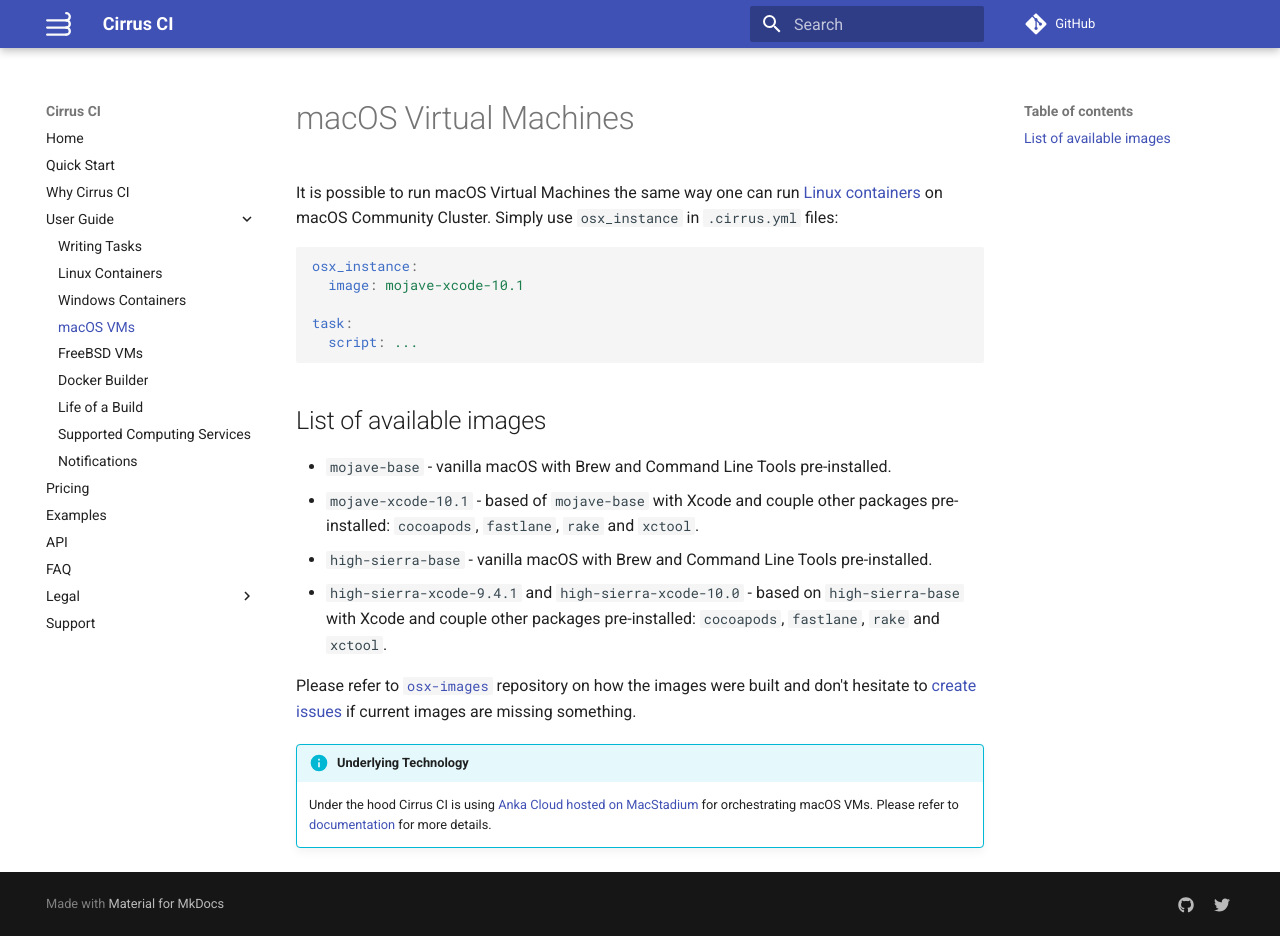
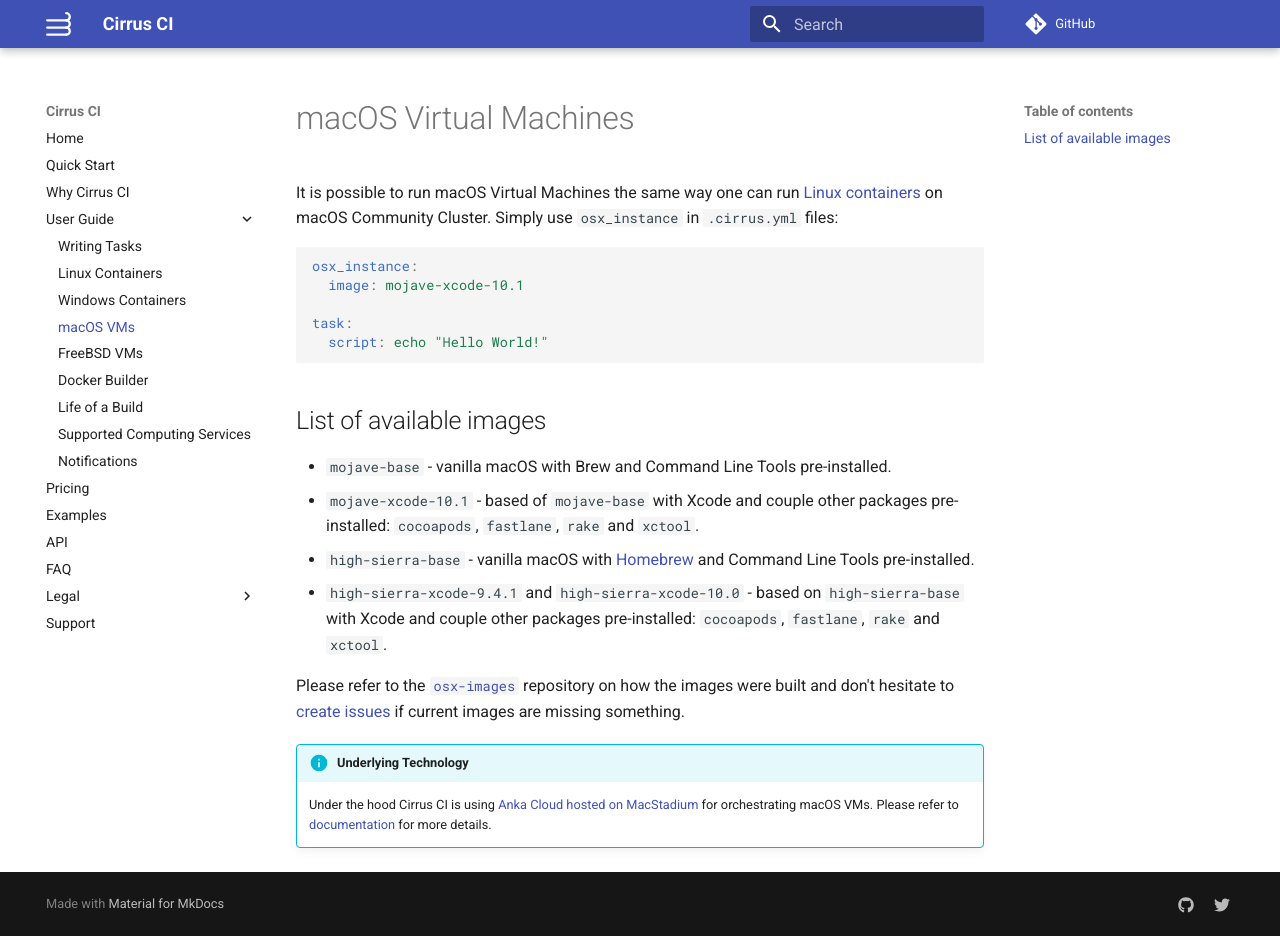
Before and after one commit to cirruslabs/cirrus-ci-docs, an MkDocs documentation site: the page built from docs/guide/macOS.md, in a window 1280 px wide and 936 px high. Built offline with MkDocs 1.6.1 and Material for MkDocs 9.7.7, drawn with Linux system fonts in a browser that asks for light colours; comment, search, counter and statistics services are not loaded.

Commit message:
Updated macOS docs

````diff
--- a/docs/guide/macOS.md
+++ b/docs/guide/macOS.md
@@ -1,6 +1,6 @@
 # macOS Virtual Machines
 
-It is possible to run macOS Virtual Machines the same way one can run [Linux containers](linux.md) on macOS Community Cluster.
+It is possible to run macOS Virtual Machines the same way one can run [Linux containers](linux) on macOS Community Cluster.
 Simply use `osx_instance` in `.cirrus.yml` files:
 
 ```yaml
@@ -8,7 +8,7 @@ osx_instance:
   image: mojave-xcode-10.1
 
 task:
-  script: ...
+  script: echo "Hello World!"
 ```
 
 ## List of available images
@@ -16,12 +16,12 @@ task:
 * `mojave-base` - vanilla macOS with Brew and Command Line Tools pre-installed.
 * `mojave-xcode-10.1` - based of `mojave-base` with Xcode and couple other packages pre-installed:
   `cocoapods`, `fastlane`, `rake` and `xctool`.
-* `high-sierra-base` - vanilla macOS with Brew and Command Line Tools pre-installed.
+* `high-sierra-base` - vanilla macOS with [Homebrew](https://brew.sh) and Command Line Tools pre-installed.
 * `high-sierra-xcode-9.4.1` and `high-sierra-xcode-10.0` - based on `high-sierra-base` with Xcode and couple other packages pre-installed: `cocoapods`, `fastlane`, `rake` and `xctool`.
 
-Please refer to [`osx-images`](https://github.com/cirruslabs/osx-images) repository on how the images were built and
+Please refer to the [`osx-images`](https://github.com/cirruslabs/osx-images) repository on how the images were built and
 don't hesitate to [create issues](https://github.com/cirruslabs/osx-images/issues) if current images are missing something.
 
 !!! info "Underlying Technology"
-    Under the hood Cirrus CI is using [Anka Cloud hosted on MacStadium](supported-computing-services.md#anka) for
-    orchestrating macOS VMs. Please refer to [documentation](supported-computing-services.md#anka) for more details.
+    Under the hood Cirrus CI is using [Anka Cloud hosted on MacStadium](supported-computing-services#anka) for
+    orchestrating macOS VMs. Please refer to [documentation](supported-computing-services#anka) for more details.
````
